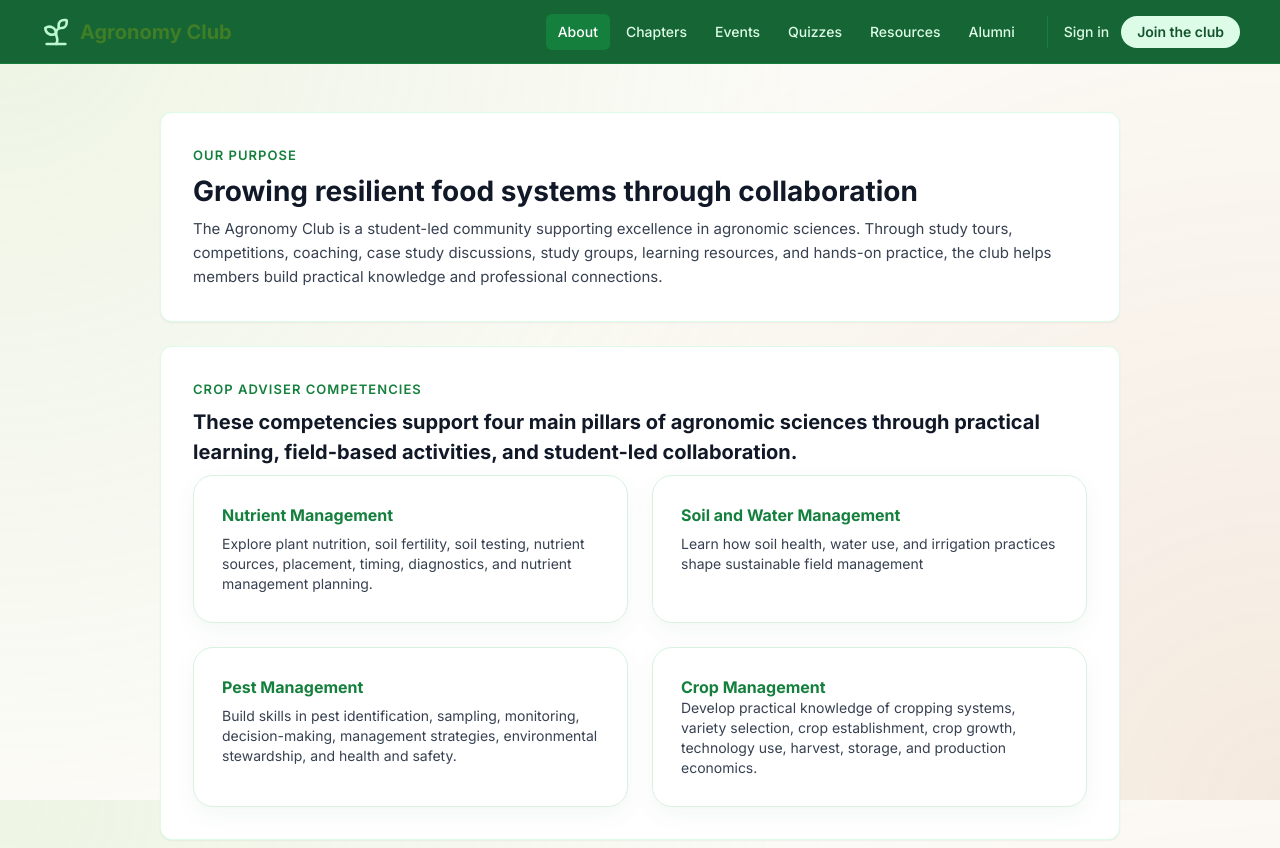
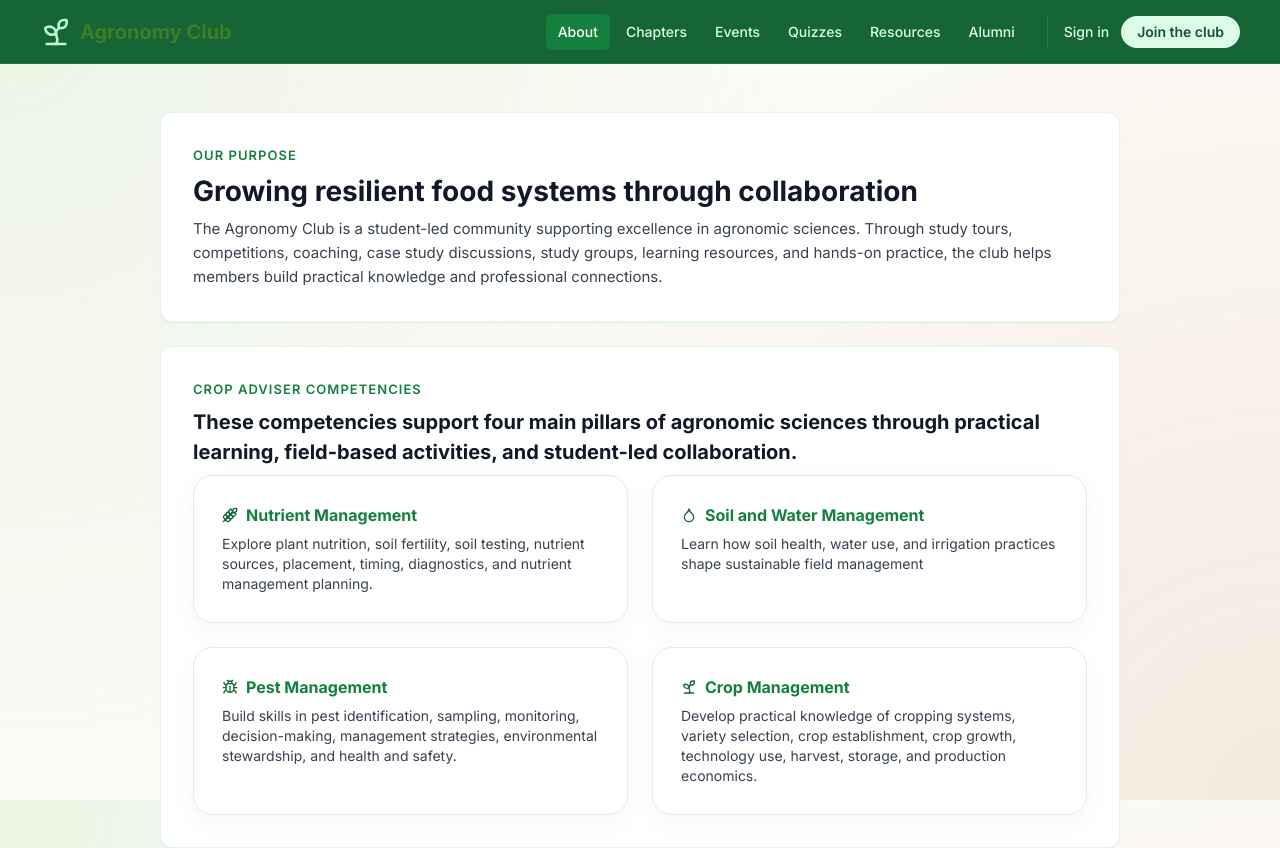
Before and after one commit to codersforcauses/agronomy-club, a Next.js app in the folder client/: page /about in a window 1280 px wide. Shown: the top 848 px of the page. Built offline with nearby package versions, Linux system fonts and the light colour scheme.

Commit message:
update the icon

```diff
--- a/client/src/app/about/page.tsx
+++ b/client/src/app/about/page.tsx
@@ -1,5 +1,5 @@
+import { Bug, Droplet, Sprout, Wheat } from "lucide-react";
 import type { Metadata } from "next";
-import Link from "next/link";
 
 export const metadata: Metadata = {
   title: "About | Agronomy Club",
@@ -39,9 +39,12 @@ export default function AboutPage() {
 
           <div className="mt-2 grid grid-cols-1 gap-6 md:grid-cols-2">
             <div className="w-full rounded-[20px] border border-[#D7F3DF] bg-white p-7 shadow-[0_8px_24px_rgba(22,101,52,0.05)]">
+              <div className="flex items-center gap-2">
+                <Wheat className="h-4 w-4 text-[#166534]" aria-hidden="true" />
                 <h3 className="text-[16px] font-bold leading-[22px] text-[#15803D]">
                   Nutrient Management
                 </h3>
+              </div>
               <p className="mt-2 text-[14px] font-normal leading-[20px] text-[#374151]">
                 Explore plant nutrition, soil fertility, soil testing, nutrient
                 sources, placement, timing, diagnostics, and nutrient management
@@ -50,9 +53,15 @@ export default function AboutPage() {
             </div>
 
             <div className="w-full rounded-[20px] border border-[#D7F3DF] bg-white p-7 shadow-[0_8px_24px_rgba(22,101,52,0.05)]">
+              <div className="flex items-center gap-2">
+                <Droplet
+                  className="h-4 w-4 text-[#166534]"
+                  aria-hidden="true"
+                />
                 <h3 className="text-[16px] font-bold leading-[22px] text-[#15803D]">
                   Soil and Water Management
                 </h3>
+              </div>
               <p className="mt-2 text-[14px] font-normal leading-[20px] text-[#374151]">
                 Learn how soil health, water use, and irrigation practices shape
                 sustainable field management
@@ -60,9 +69,12 @@ export default function AboutPage() {
             </div>
 
             <div className="w-full rounded-[20px] border border-[#D7F3DF] bg-white p-7 shadow-[0_8px_24px_rgba(22,101,52,0.05)]">
+              <div className="flex items-center gap-2">
+                <Bug className="h-4 w-4 text-[#166534]" aria-hidden="true" />
                 <h3 className="text-[16px] font-bold leading-[22px] text-[#15803D]">
                   Pest Management
                 </h3>
+              </div>
               <p className="mt-2 text-[14px] font-normal leading-[20px] text-[#374151]">
                 Build skills in pest identification, sampling, monitoring,
                 decision-making, management strategies, environmental
@@ -71,10 +83,13 @@ export default function AboutPage() {
             </div>
 
             <div className="w-full rounded-[20px] border border-[#D7F3DF] bg-white p-7 shadow-[0_8px_24px_rgba(22,101,52,0.05)]">
+              <div className="flex items-center gap-2">
+                <Sprout className="h-4 w-4 text-[#166534]" aria-hidden="true" />
                 <h3 className="text-[16px] font-bold leading-[22px] text-[#15803D]">
                   Crop Management
                 </h3>
-              <p className="mt-2font-normal text-[14px] leading-[20px] text-[#374151]">
+              </div>
+              <p className="mt-2 text-[14px] font-normal leading-[20px] text-[#374151]">
                 Develop practical knowledge of cropping systems, variety
                 selection, crop establishment, crop growth, technology use,
                 harvest, storage, and production economics.
```
Lines whose indentation alone changed are shown as unchanged.
